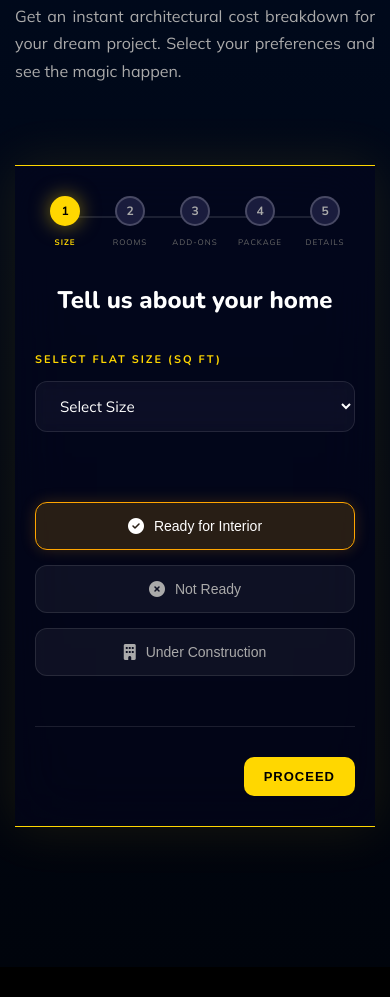
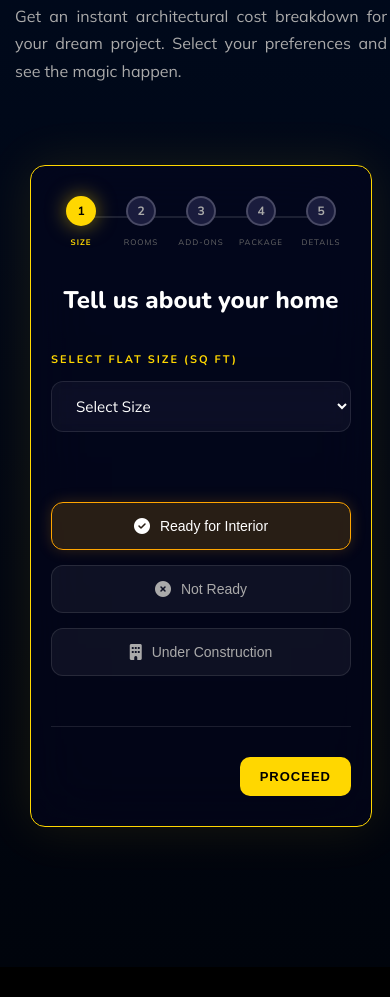
Before and after one commit to roypadmanabha/hinest, a website built with Vite: page index.html in a window 390 px wide. Shown: the part 8231-9228 px from the top of the page. Built offline with nearby package versions, Linux system fonts and the light colour scheme; animation ran at ten frames a second.

Commit message:
Mobile UI Fix: preserved golden border and radius for calculator container on mobile

```diff
--- a/calculator.css
+++ b/calculator.css
@@ -67,7 +67,7 @@
 @keyframes fadeIn { from { opacity: 0; transform: translateY(10px); } to { opacity: 1; transform: translateY(0); } }
 
 @media (max-width: 768px) {
-    .calc-container { padding: 30px 20px; border-radius: 0; border-left: none; border-right: none; }
+    .calc-container { padding: 30px 20px; border-radius: 15px; border: 1px solid var(--accent); margin: 0 15px; width: auto; }
     .calc-steps { margin-bottom: 30px; }
     .step-item { width: 60px; }
     .step-num { width: 30px; height: 30px; font-size: 12px; }
```
